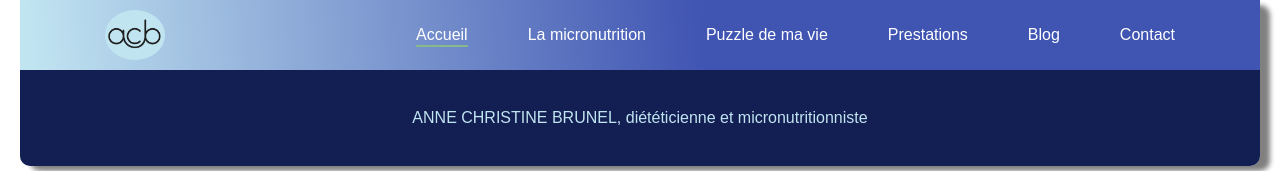
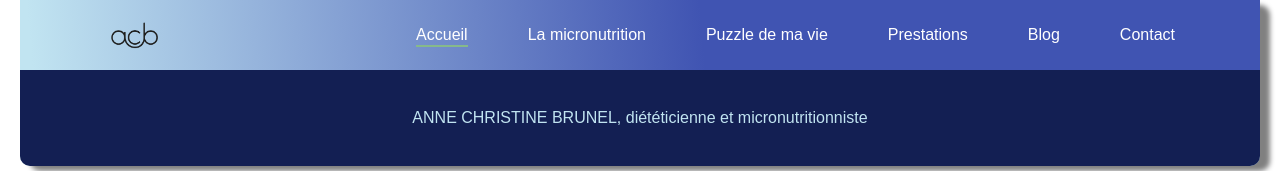
Before and after one commit to Ben43200/brunel-vite, a React (Vite) app: page / in a window 1280 px wide. Shown: the top 171 px of the page. Built offline with nearby package versions, Linux system fonts and the light colour scheme.

Commit message:
changement de logo

```diff
--- a/src/assets/Images.jsx
+++ b/src/assets/Images.jsx
@@ -1,3 +1,4 @@
 export const IMAGES= {
-    logo : new URL('./logo-brunel-color-300x247.png', import.meta.url).href
+    logo : new URL('./logo-brunel-color-300x247.png', import.meta.url).href,
+    logo2 : new URL('./logo-2.png', import.meta.url).href
 }
--- a/src/components/navbar/Navbar.jsx
+++ b/src/components/navbar/Navbar.jsx
@@ -43,7 +43,7 @@ const Navbar = () => {
       <header>
         <nav className="navbar">
           <div className="container">
-            <img src={IMAGES.logo} className="logo-1" alt="logo" />
+            <img src={IMAGES.logo2} className="logo-1" alt="logo" />
             <div className="menu-icon" onClick={handleShowNavbar}>
               <span className="burger-icon" ref={menuRef}>
                 <span></span>
--- a/src/components/navbar/navbar.css
+++ b/src/components/navbar/navbar.css
@@ -45,8 +45,6 @@ header {
 .logo-1 {
   max-width: 50px; /* Set max-width for larger devices */
   z-index: 300;
-  background-color: #c1e4f1;
-  border-radius: 50%;
 }
 
 @media only screen and (min-width: 768px) {
--- a/src/components/navbar/navbar.scss
+++ b/src/components/navbar/navbar.scss
@@ -90,9 +90,9 @@ header {
     // height: auto; /* Maintain aspect ratio */
     max-width: 50px; /* Set max-width for larger devices */
     z-index: 300;
-    background-color: #c1e4f1;
+    // background-color: #c1e4f1;
     //essai border-radius
-    border-radius: 50%;
+    // border-radius: 50%;
 
 }
 @media only screen and (min-width: 768px) {
```
Also changed, not shown: src/assets/logo-2.png (added), 1 other file (tests, documents, lock files or other folders).
